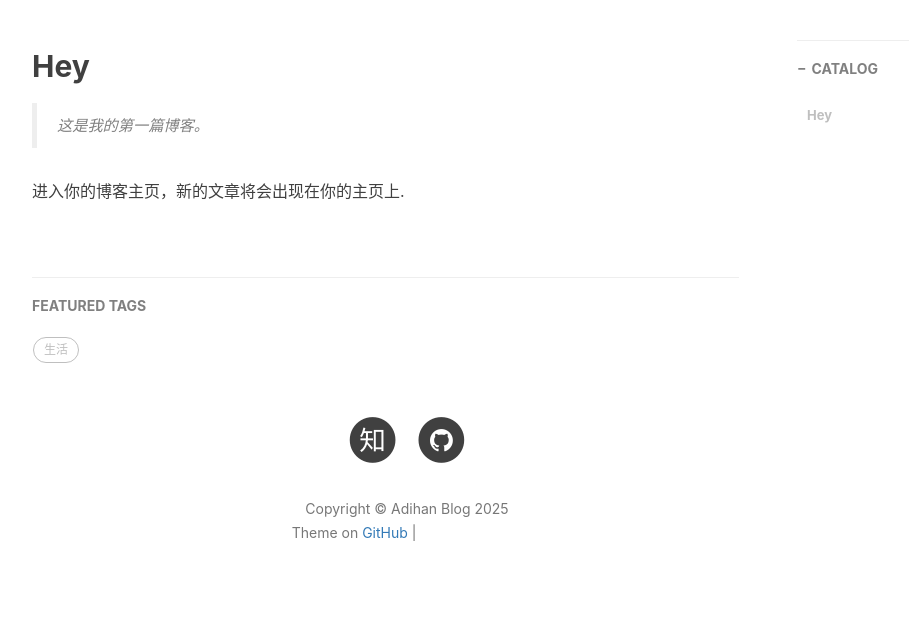
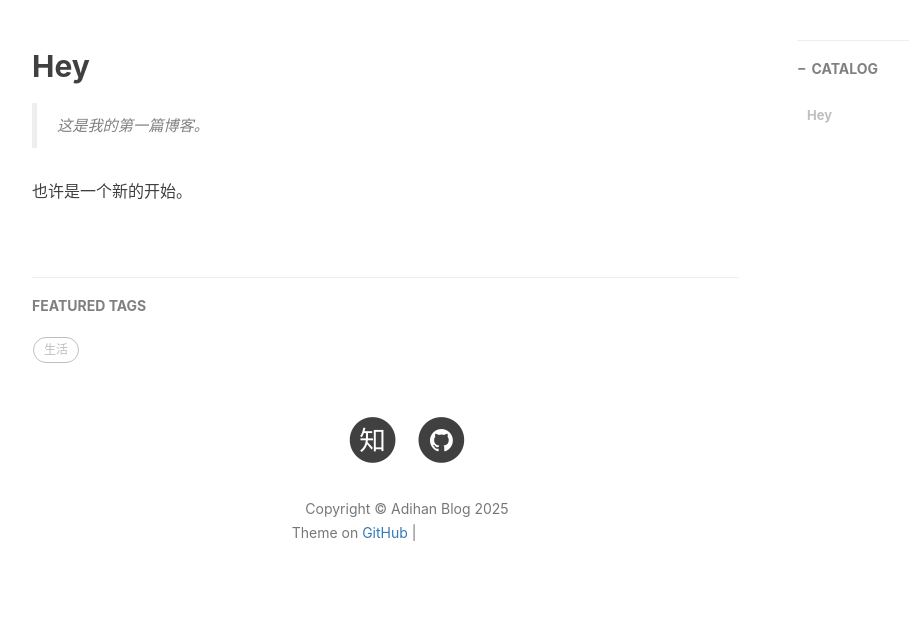
Before and after one commit to JerryLiangzh/JerryLiangzh.github.io, a Jekyll site: the page built from _posts/2025-08-14-Hello_World.md, in a window 1280 px wide. Shown: the part 523-1160 px from the top of the page, without its empty margins (233-1142 px from the left). Built offline with Jekyll 4.4.1, drawn with Linux system fonts in a browser that asks for light colours; nearby versions of some CDN libraries; comment, search, counter and statistics services are not loaded; grey boxes are pictures that could not be loaded.

Commit message:
Update 2025-08-14-Hello_World.md

```diff
--- a/_posts/2025-08-14-Hello_World.md
+++ b/_posts/2025-08-14-Hello_World.md
@@ -13,4 +13,4 @@ tags:								#标签
 ## Hey
 >这是我的第一篇博客。
 
-进入你的博客主页，新的文章将会出现在你的主页上.
+也许是一个新的开始。
```
